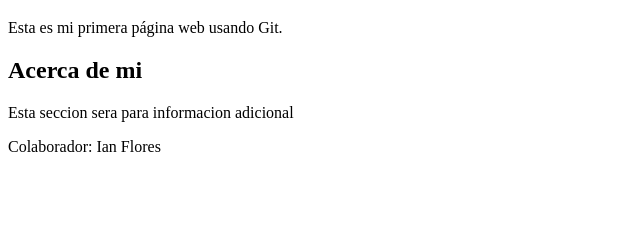
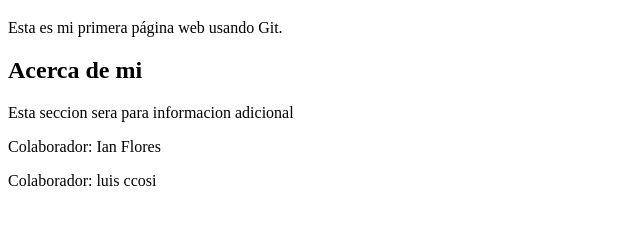
Before and after one commit to ramirezquirogafrancisco-source/mi-pagina-web, a plain HTML site: page index.html in a window 1280 px wide. Shown: the part 61-286 px from the top of the page, without its empty margins (0-640 px from the left). Drawn offline with Linux system fonts and the light colour scheme.

Commit message:
Añadiendo mis modificaciones

```diff
--- a/index.html
+++ b/index.html
@@ -11,5 +11,6 @@
     <h2>Acerca de mi</h2>
     <p>Esta seccion sera para informacion adicional</p>
     <p>Colaborador: Ian Flores</p>
+    <p>Colaborador: luis ccosi</p>
 </body>
 </html>
```
